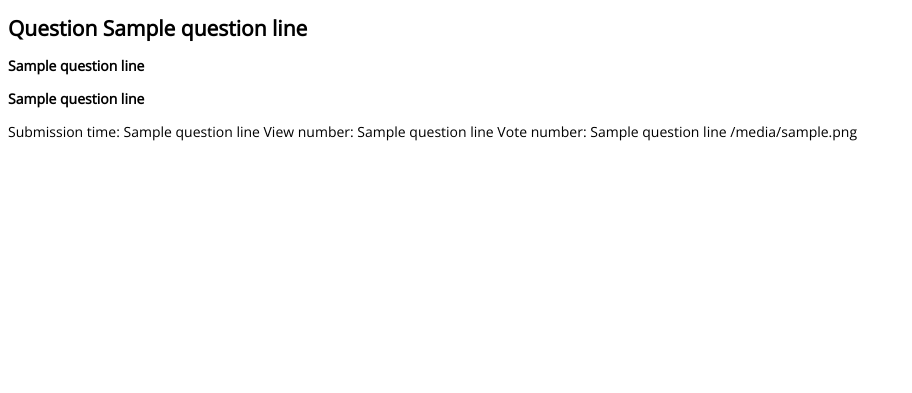
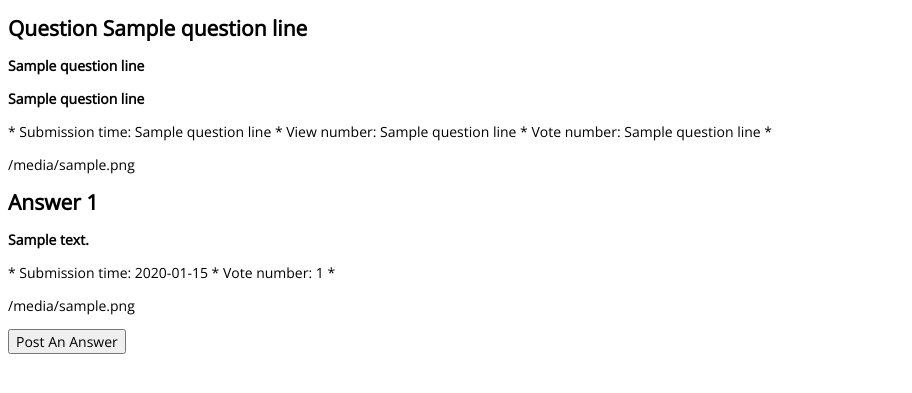
Before and after one commit to matCsikai/Python-AskMate-project_BPHC, a Flask app: template templates/all_answers.html in a window 1280 px wide. Shown: the top 393 px of the page, without its empty margins (0-912 px from the left). Run offline with Flask 2, Linux system fonts and the light colour scheme; the template is opened without the code that fills it: most values are stand-ins (such as "Sample title", 1, 10 or a date in 2020).

```diff
--- a/templates/all_answers.html
+++ b/templates/all_answers.html
@@ -13,15 +13,19 @@
 
     <p><h2>{{ question_line[4] }}</h2></p>
     <p><h2>{{ question_line[5] }}</h2></p>
+    <p>* Submission time: {{ question_line[1] }} * View number: {{ question_line[2] }} * Vote number: {{ question_line[3] }} *</p>
+    <p> {{ image }} </p>
 
+    {% for answer_id, submisson_time, vote_number, question_id, message, image in answers %}
+    <h1>Answer {{ answer_id }}</h1>
 
-        <tr>
-            <td> Submission time: {{ question_line[1] }} </td>
-            <td> View number: {{ question_line[2] }} </td>
-            <td> Vote number: {{ question_line[3] }} </td>
-            <td> {{ image }} </td>
-        </tr>
-    </table>
+    <p><h2>{{ message }}</h2></p>
+    <p>* Submission time: {{ submisson_time }} * Vote number: {{ vote_number }} *</p>
+    <p> {{ image }} </p>
+    {% endfor %}
+
+    <input href="/question/<question_id>/new-answer" type="submit" value="Post an answer">
+
 
 </body>
 </html>
```
